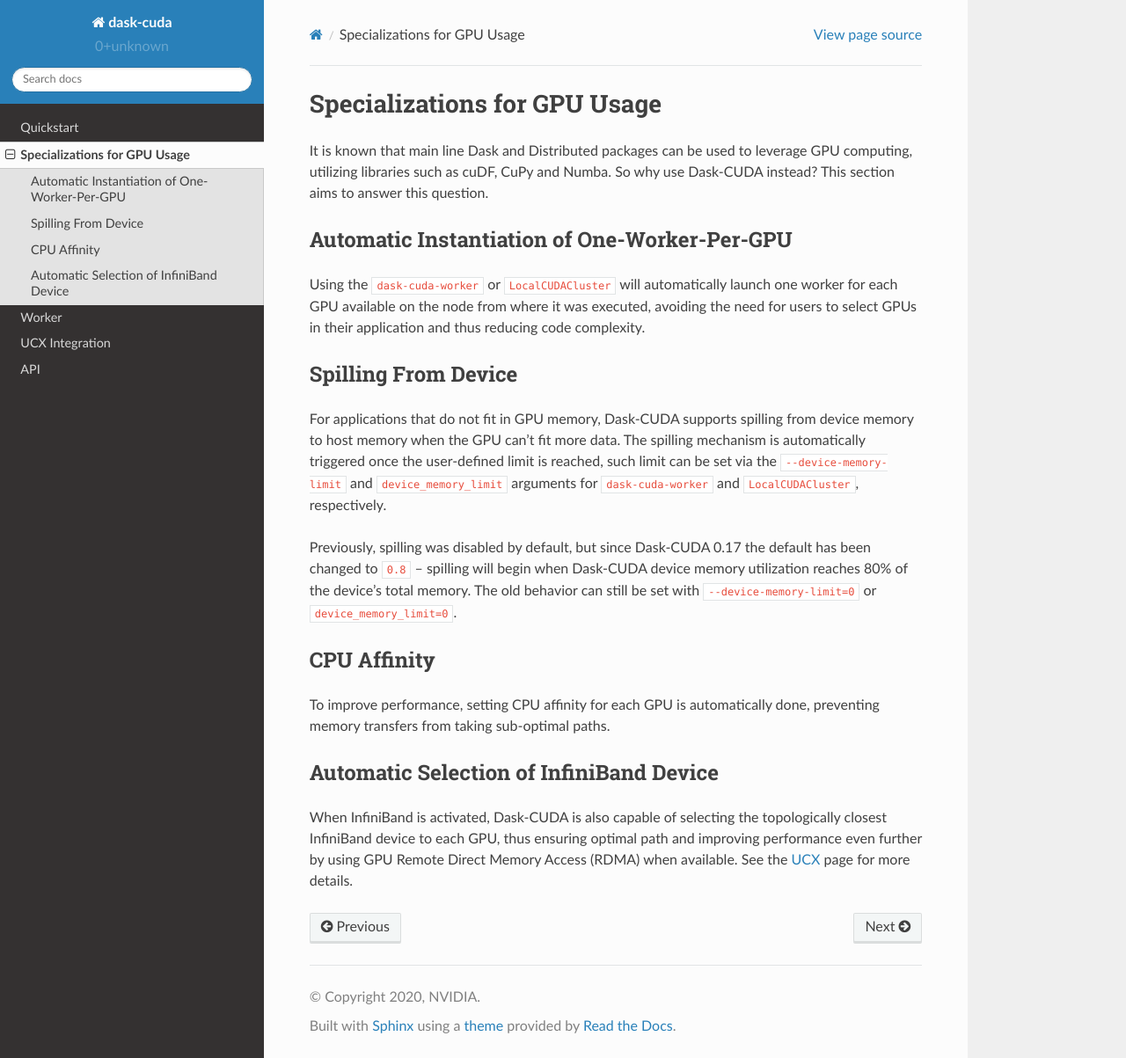
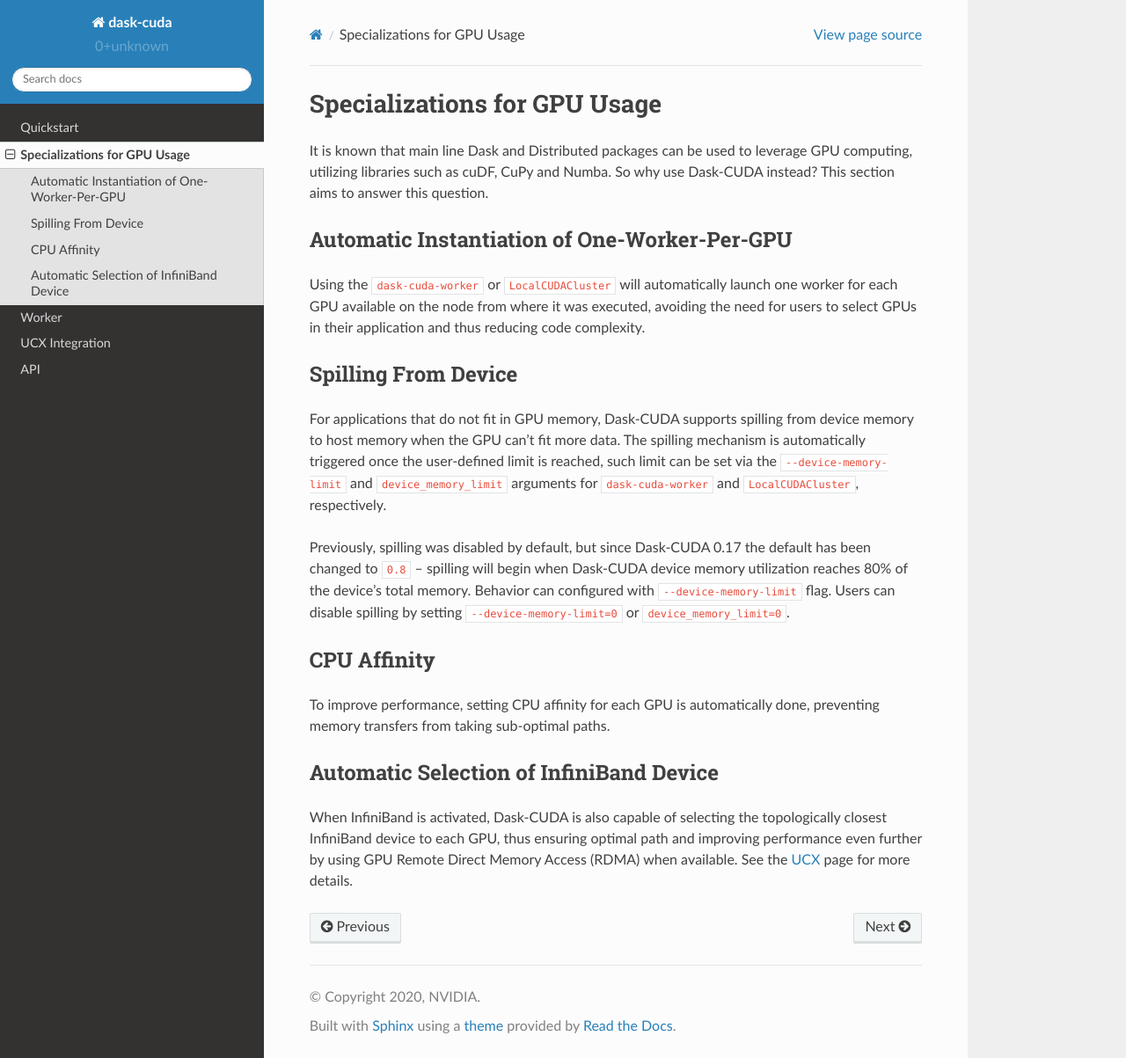
Before and after one commit to rapidsai/dask-cuda, a Sphinx documentation site: the page built from docs/source/specializations.rst, in a window 1280 px wide and 1203 px high. Shown: the whole window at 88% size. Built offline with Sphinx 7.4.7 and the Read the Docs theme 2.0.0, drawn with Linux system fonts in a browser that asks for light colours.

Commit message:
Update docs/source/specializations.rst
Co-authored-by: Benjamin Zaitlen <quasiben@users.noreply.github.com>

```diff
--- a/docs/source/specializations.rst
+++ b/docs/source/specializations.rst
@@ -13,7 +13,7 @@
 
 For applications that do not fit in GPU memory, Dask-CUDA supports spilling from device memory to host memory when the GPU can't fit more data. The spilling mechanism is automatically triggered once the user-defined limit is reached, such limit can be set via the ``--device-memory-limit`` and ``device_memory_limit`` arguments for ``dask-cuda-worker`` and ``LocalCUDACluster``, respectively.
 
-Previously, spilling was disabled by default, but since Dask-CUDA 0.17 the default has been changed to ``0.8`` -- spilling will begin when Dask-CUDA device memory utilization reaches 80% of the device's total memory. The old behavior can still be set with ``--device-memory-limit=0`` or ``device_memory_limit=0``.
+Previously, spilling was disabled by default, but since Dask-CUDA 0.17 the default has been changed to ``0.8`` -- spilling will begin when Dask-CUDA device memory utilization reaches 80% of the device's total memory.  Behavior can configured with ``--device-memory-limit`` flag.  Users can disable spilling by setting ``--device-memory-limit=0`` or ``device_memory_limit=0``.
 
 CPU Affinity
 ------------
```
